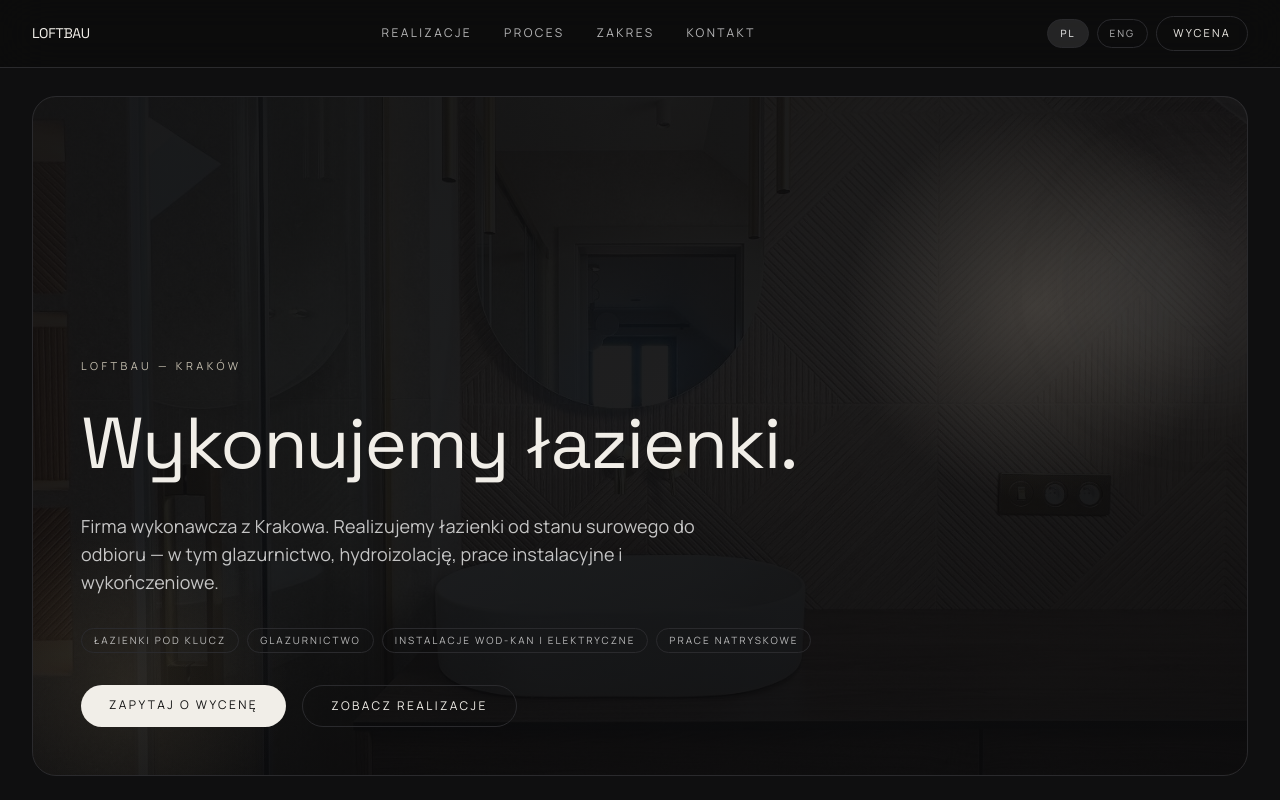
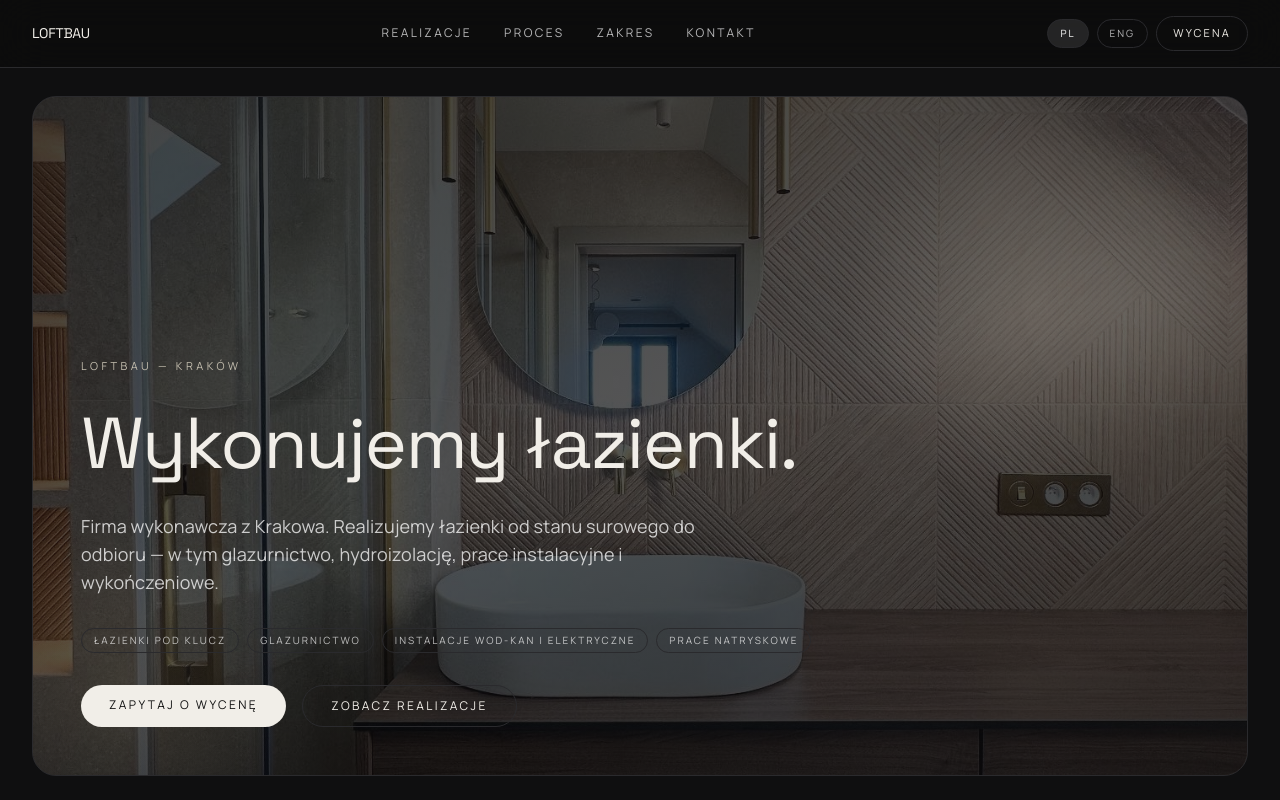
Before and after one commit to shalke777/loftbau, a Next.js app: page / in a window 1280 px wide. Shown: the top 800 px of the page. Built offline with nearby package versions, Linux system fonts and the light colour scheme.

Commit message:
fix: rozjasnij tlo hero

```diff
--- a/components/loftbau/LoftbauPage.tsx
+++ b/components/loftbau/LoftbauPage.tsx
@@ -522,12 +522,12 @@ export default function LoftbauPage({ locale = "pl" }: { locale?: Locale }) {
             src="/realizacja-4.jpg"
             fill
             priority
-            className="object-cover opacity-30"
+            className="object-cover opacity-55"
             sizes="100vw"
             alt=""
           />
           {/* Gradient overlay */}
-          <div className="absolute inset-0 bg-[linear-gradient(165deg,rgba(15,15,16,0.85)_0%,rgba(12,12,13,0.75)_50%,rgba(10,10,11,0.92)_100%)]" />
+          <div className="absolute inset-0 bg-[linear-gradient(165deg,rgba(15,15,16,0.6)_0%,rgba(12,12,13,0.45)_50%,rgba(10,10,11,0.72)_100%)]" />
           {/* Warm accent top-right */}
           <div className="absolute right-0 top-0 h-[420px] w-[420px] rounded-full bg-[radial-gradient(circle,rgba(216,203,184,0.18)_0%,transparent_65%)]" />
           {/* Warm glow bottom-left */}
```
